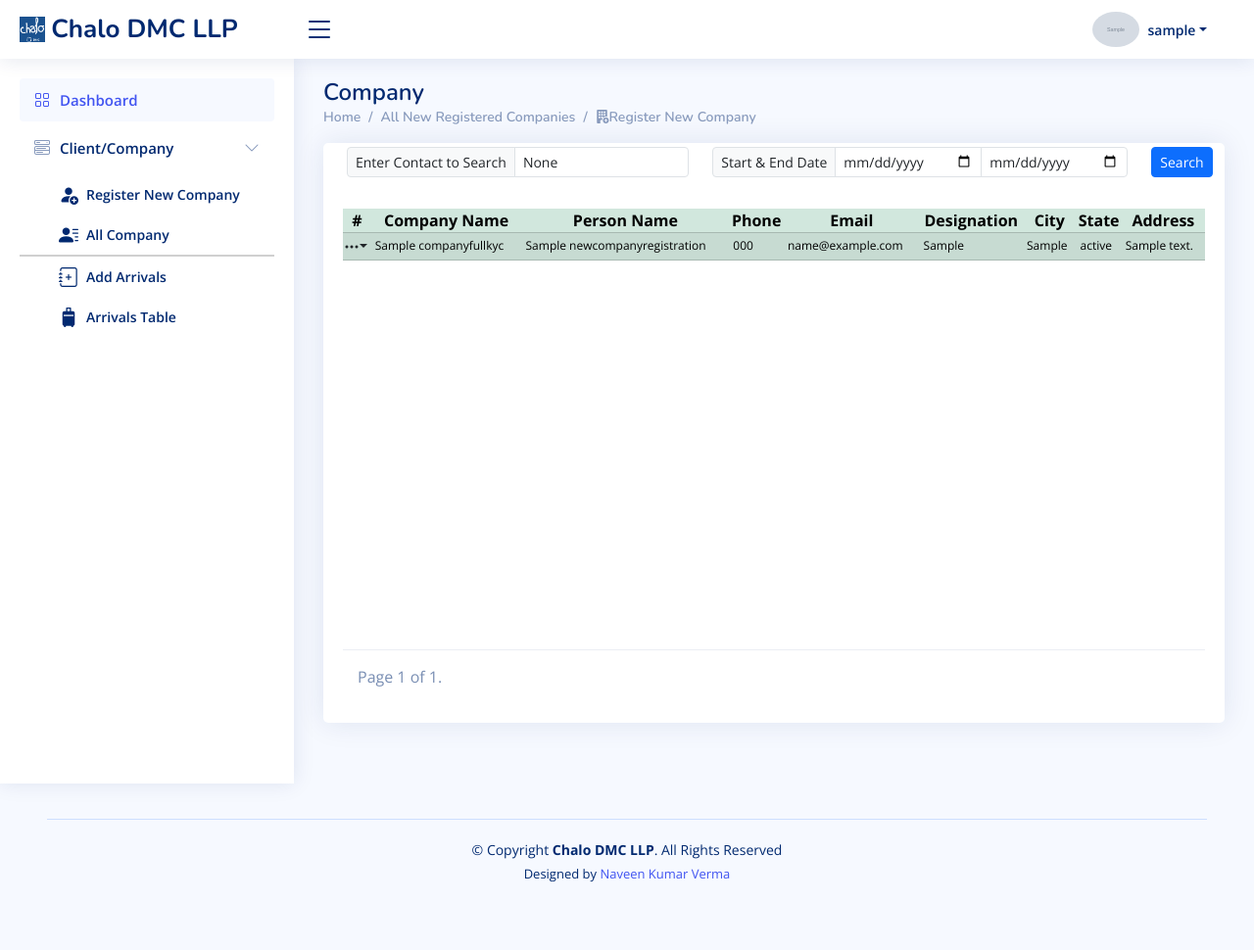
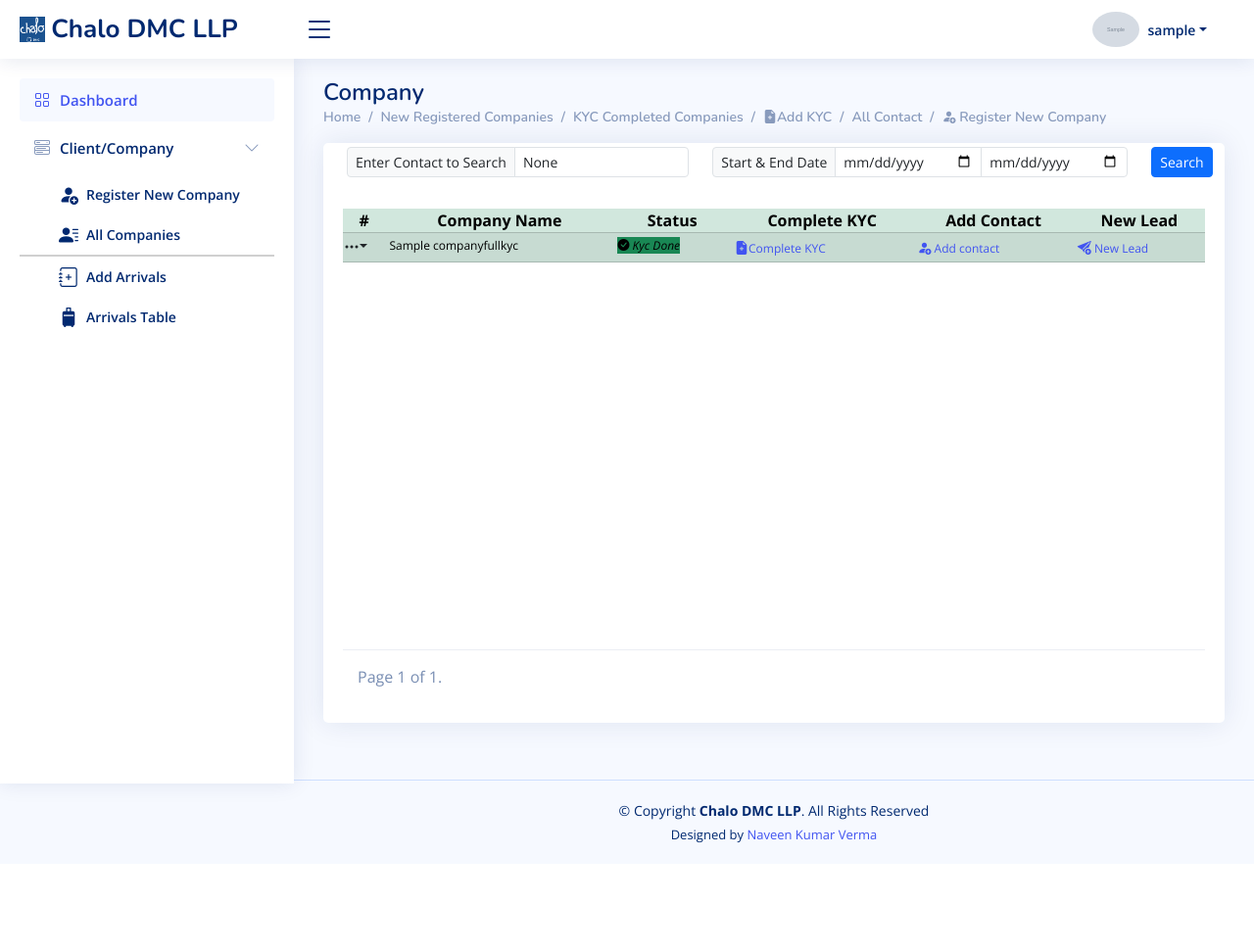
Before and after one commit to NaveenVerma19/dmc, a Django app: page /new-company in a window 1280 px wide. Shown: the whole page at 98% size. After the commit the page ends 861 px from the top, so only its background shows below. Run offline with Django 5.2, Linux system fonts and the light colour scheme; a user stored in the database is signed in; tables that the repository leaves empty hold one stand-in row (values such as "Sample post"); grey boxes marked "Sample" are stand-in pictures; some libraries are stand-ins or nearby versions.

Commit message:
Company kyc status option done

```diff
--- a/crm/models.py
+++ b/crm/models.py
@@ -44,6 +44,7 @@ class StaffDetails(models.Model):
 
 class CompanyFullKYC(models.Model):
     company_name = models.CharField(max_length=200)
+    kyc_status = models.BooleanField(default=False)
     updated = models.DateTimeField(auto_now=True)
     created = models.DateTimeField(auto_now_add=True)
 
@@ -53,6 +54,7 @@ class CompanyFullKYC(models.Model):
     def __str__(self):
         return self.company_name
 
+# Currently this Table is not in use
 class NewCompanyRegistration(models.Model):
     creator = models.ForeignKey(User, related_name='newcreator',on_delete=models.SET_NULL, null=True, blank=True)
     updater = models.ForeignKey(User, related_name="updater", on_delete=models.SET_NULL, null=True, blank=True)
@@ -287,7 +289,7 @@ class ArivalTable(models.Model):
     ground_partner_file_ref = models.CharField(
         max_length=100, blank=True, null=True)
     agency_name = models.ForeignKey(
-        CompanyFullKYC, on_delete=models.DO_NOTHING, null=True)
+        CompanyKYCDetails, on_delete=models.DO_NOTHING, null=True)
     lead_pax_name = models.CharField(max_length=100, blank=True, null=True)
     lead_pax_number = models.CharField(max_length=100, blank=True, null=True)
     adt_pax = models.CharField(max_length=100, blank=True, null=True)
@@ -300,6 +302,7 @@ class ArivalTable(models.Model):
     inv_date = models.DateField(null=True, blank=True)
     currency = models.ForeignKey(
         Currency, on_delete=models.DO_NOTHING, null=True)
+    currency_rate = models.CharField(max_length=10)
     inv_amount = models.CharField(max_length=100, null=True)
     payment_status = models.ForeignKey(
         PaymentStatus, models.DO_NOTHING, blank=True, null=True)
--- a/crm/templates/company_kyc/comp_kyc_table.html
+++ b/crm/templates/company_kyc/comp_kyc_table.html
@@ -10,8 +10,8 @@
           <li class="breadcrumb-item">
             <a href="{% url 'home' %}">Home</a>
           </li>
-          <li class="breadcrumb-item"><a href="{% url 'allcontact' %}">New Registered Companies</a></li></li>
-          {% comment %} <li class="breadcrumb-item active">Full KYC Companies</li> {% endcomment %}
+          <li class="breadcrumb-item"><a href="{% url 'newcomp' %}">New Registered Companies</a></li>
+          <li class="breadcrumb-item active">KYC Completed Companies</li>
           {% if perms.crm.add_companykycdetails %}
           <li class="breadcrumb-item">
             <a href="{% url 'addcompanykyc' %}">
@@ -19,6 +19,7 @@
               </i><span>Add KYC</span></a>
           </li>
           {% endif %}
+          <li class="breadcrumb-item"><a href="{% url 'allcontact' %}">All Contact</a></li>
           {% if perms.crm.add_contacttable %}
           <li class="breadcrumb-item">
             <a href="{% url 'addcontact' %}">
--- a/crm/templates/contacts/contact_table.html
+++ b/crm/templates/contacts/contact_table.html
@@ -26,15 +26,17 @@
           <li class="breadcrumb-item">
             <a href="{% url 'home' %}">Home</a>
           </li>
+          <li class="breadcrumb-item"><a href="{% url 'newcomp' %}">New Registered Companies</a></li>
           <li class="breadcrumb-item">
             <a href="{% url 'allcompanykyc' %}">KYC Completed Companies</a>
           </li>
-          {% comment %} <li class="breadcrumb-item active">Full KYC Companies</li> {% endcomment %}
+
           {% if perms.crm.add_companykycdetails %}
             <li class="breadcrumb-item">
               <a href="{% url 'addcompanykyc' %}"><i class="bi bi-file-earmark-plus-fill" style="font-size: 14px;"></i><span>Add KYC</span></a>
             </li>
           {% endif %}
+          <li class="breadcrumb-item active">All Contacts</li>
           {% if perms.crm.add_contacttable %}
             <li class="breadcrumb-item">
               <a href="{% url 'addcontact' %}">
--- a/crm/templates/crm_footer.html
+++ b/crm/templates/crm_footer.html
@@ -1,5 +1,5 @@
 <!-- ======= Footer ======= -->
-<footer id="footer" class="footer m-5">
+<footer id="footer" class="footer mt-2">
   <div class="copyright">
     &copy; Copyright <strong><span>Chalo DMC LLP</span></strong
     >. All Rights Reserved
--- a/crm/templates/crm_sidebar/crm_side-company.html
+++ b/crm/templates/crm_sidebar/crm_side-company.html
@@ -26,7 +26,7 @@
     {% endif %}
     {% if perms.crm.view_contacttable %}
     <li>
-      <a href="{% url 'allcontact' %}"><i class="bi bi-person-lines-fill" style="font-size: 20px;"></i><span>All Company</span></a>
+      <a href="{% url 'newcomp' %}"><i class="bi bi-person-lines-fill" style="font-size: 20px;"></i><span>All Companies</span></a>
     </li>
     {% endif %}
 
--- a/crm/templates/new_company_registration/all_new_comp.html
+++ b/crm/templates/new_company_registration/all_new_comp.html
@@ -10,14 +10,32 @@
           <li class="breadcrumb-item">
             <a href="{% url 'home' %}">Home</a>
           </li>
+          <li class="breadcrumb-item active">
+            <a href="{% url 'newcomp' %}">New Registered Companies</a>
+          </li>
           <li class="breadcrumb-item">
-            <a href="{% url 'newcomp' %}">All New Registered Companies</a>
+            <a href="{% url 'allcompanykyc' %}">KYC Completed Companies</a>
           </li>
-          {% if perms.crm.add_newcompanyregistration %}
+          {% if perms.crm.add_companykycdetails %}
+            <li class="breadcrumb-item">
+              <a href="{% url 'addcompanykyc' %}"><i class="bi bi-file-earmark-plus-fill" style="font-size: 14px;"></i><span>Add KYC</span></a>
+            </li>
+          {% endif %}
+          <li class="breadcrumb-item"><a href="{% url 'allcontact' %}">All Contact</a></li>
+          {% if perms.crm.add_contacttable %}
+            <li class="breadcrumb-item">
+              <a href="{% url 'addcontact' %}">
+                <i class="bi bi-person-fill-add" style="font-size: 14px;"></i>
+                <span>Register New Company</span>
+              </a>
+            </li>
+          {% endif %}
+
+          {% comment %} {% if perms.crm.add_newcompanyregistration %}
             <li class="breadcrumb-item">
               <a href="{% url 'newcompregister' %}"><i class="bi bi-building-fill-add" style="font-size: 14px;"></i><span>Register New Company</span></a>
             </li>
-          {% endif %}
+          {% endif %} {% endcomment %}
         </ol>
       </nav>
     </div>
@@ -56,13 +74,13 @@
                 <tr>
                   <th scope="col" class="text-center p-0 m-1">#</th>
                   <th scope="col" class="text-center p-0 m-1">Company Name</th>
-                  <th scope="col" class="text-center p-0 m-1">Person Name</th>
-                  <th scope="col" class="text-center p-0 m-1">Phone</th>
-                  <th scope="col" class="text-center p-0 m-1">Email</th>
-                  <th scope="col" class="text-center p-0 m-1">Designation</th>
-                  <th scope="col" class="text-center p-0 m-1">City</th>
+                  <th scope="col" class="text-center p-0 m-1">Status</th>
+                  <th scope="col" class="text-center p-0 m-1">Complete KYC</th>
+                  <th scope="col" class="text-center p-0 m-1">Add Contact</th>
+                  <th scope="col" class="text-center p-0 m-1">New Lead</th>
+                  {% comment %} <th scope="col" class="text-center p-0 m-1">City</th>
                   <th scope="col" class="text-center p-0 m-1">State</th>
-                  <th scope="col" class="text-center p-0 m-1">Address</th>
+                  <th scope="col" class="text-center p-0 m-1">Address</th> {% endcomment %}
                 </tr>
               </thead>
               <tbody>
@@ -90,13 +108,29 @@
                         </div>
                       </td>
                       <td class="p-1 m-0" style="font-size: 12px;">{{ item.company_name }}</td>
-                      <td class="p-1 m-0" style="font-size: 12px;">{{ item.person_name }}</td>
-                      <td class="p-1 m-0" style="font-size: 12px;">{{ item.person_phone }}</td>
-                      <td class="p-1 m-0" style="font-size: 12px;">{{ item.person_email }}</td>
-                      <td class="p-1 m-0" style="font-size: 12px;">{{ item.person_designation }}</td>
-                      <td class="p-1 m-0" style="font-size: 12px;">{{ item.company_city }}</td>
+                      <td class="p-1 m-0" style="font-size: 12px;">
+                        {% if item.kyc_status %}
+                        <i class="bi bi-check-circle-fill bg-success"> Kyc Done</i>
+                        {% else %}
+                        <i class="bi bi-x-circle bg-danger"> Pending</i>
+                        {% endif %}
+                      </td>
+                      <td class="p-1 m-0" style="font-size: 12px;">
+                        <a href="{% url 'addcompanykyc' %}"><i class="bi bi-file-earmark-plus-fill" style="font-size: 14px;"></i><span>Complete KYC</span></a>
+                      </td>
+                      <td class="p-1 m-0" style="font-size: 12px;">
+                        <a href="{% url 'addcontact' %}">
+                          <i class="bi bi-person-fill-add" style="font-size: 14px;"></i>
+                          <span>Add contact</span>
+                        </a></td>
+                      <td class="p-1 m-0" style="font-size: 12px;">
+                        <a href="{% url 'addarrival' %}">
+                          <i class="bi bi-send-plus-fill" style="font-size: 14px;"></i>
+                          <span>New Lead</span>
+                        </a></td>
+                      {% comment %} <td class="p-1 m-0" style="font-size: 12px;">{{ item.company_city }}</td>
                       <td class="p-1 m-0" style="font-size: 12px;">{{ item.company_state }}</td>
-                      <td class="p-1 m-0" style="font-size: 12px;">{{ item.company_address }}</td>
+                      <td class="p-1 m-0" style="font-size: 12px;">{{ item.company_address }}</td> {% endcomment %}
                     </tr>
                   {% elif item.creator == request.user %}
                     <tr class="p-0 m-0">
--- a/crm/views.py
+++ b/crm/views.py
@@ -100,7 +100,8 @@ def newcompanyedit(request, pk):
 @login_required(login_url='loginpage')
 def allnewcompany(request):
     statf_data = StaffDetails.objects.get(username=request.user)
-    queryset = NewCompanyRegistration.objects.all()
+    # queryset = NewCompanyRegistration.objects.all()
+    queryset = CompanyFullKYC.objects.all()
     search_form = SearchForm(request.GET or None)
     if search_form.is_valid():
         query = search_form.cleaned_data.get('query')
@@ -154,6 +155,13 @@ def addcompanykyc(request):
     form = CompanyKYCForm()
     # companies = CompanyFullKYC.objects.all()
     if request.method == 'POST':
+        company_kyc = request.POST.get('company_kyc')
+        kyc_val = CompanyFullKYC.objects.get(id=company_kyc)
+        print(kyc_val.kyc_status)
+        if kyc_val.kyc_status == False: # Check that what value is set there if false the set true neither do nothing
+            kyc_val.kyc_status = True # now set value True
+            kyc_val.save() # save the instance
+        print(kyc_val.kyc_status)
         form = CompanyKYCForm(request.POST, request.FILES)
         if form.is_valid():
             comp_kyc_data = form.save(commit=False)
```
Also changed, not shown: crm/migrations/0033_alter_arivaltable_agency_name.py (added), crm/migrations/0034_arivaltable_currency_rate_companyfullkyc_kyc_status.py (added).
